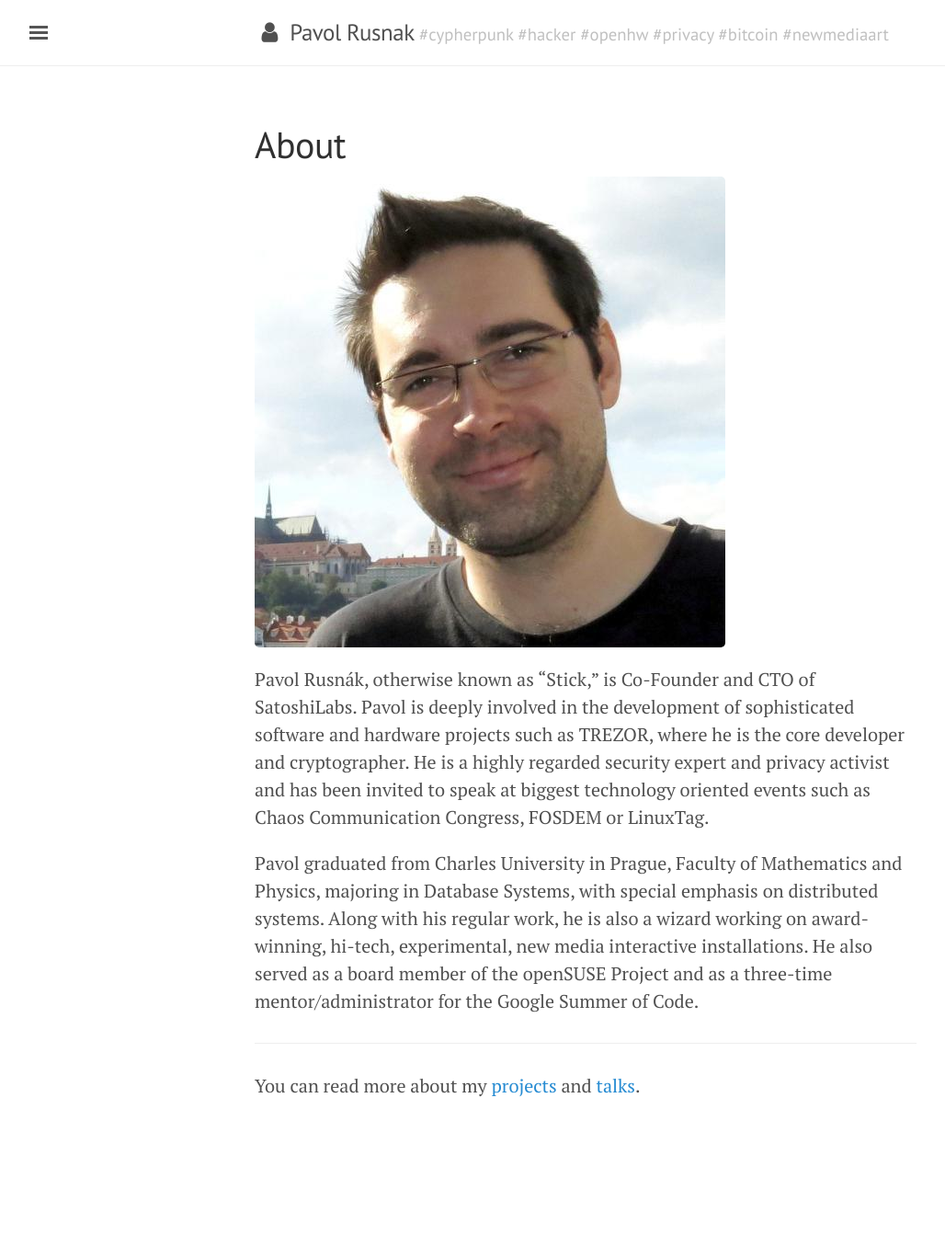
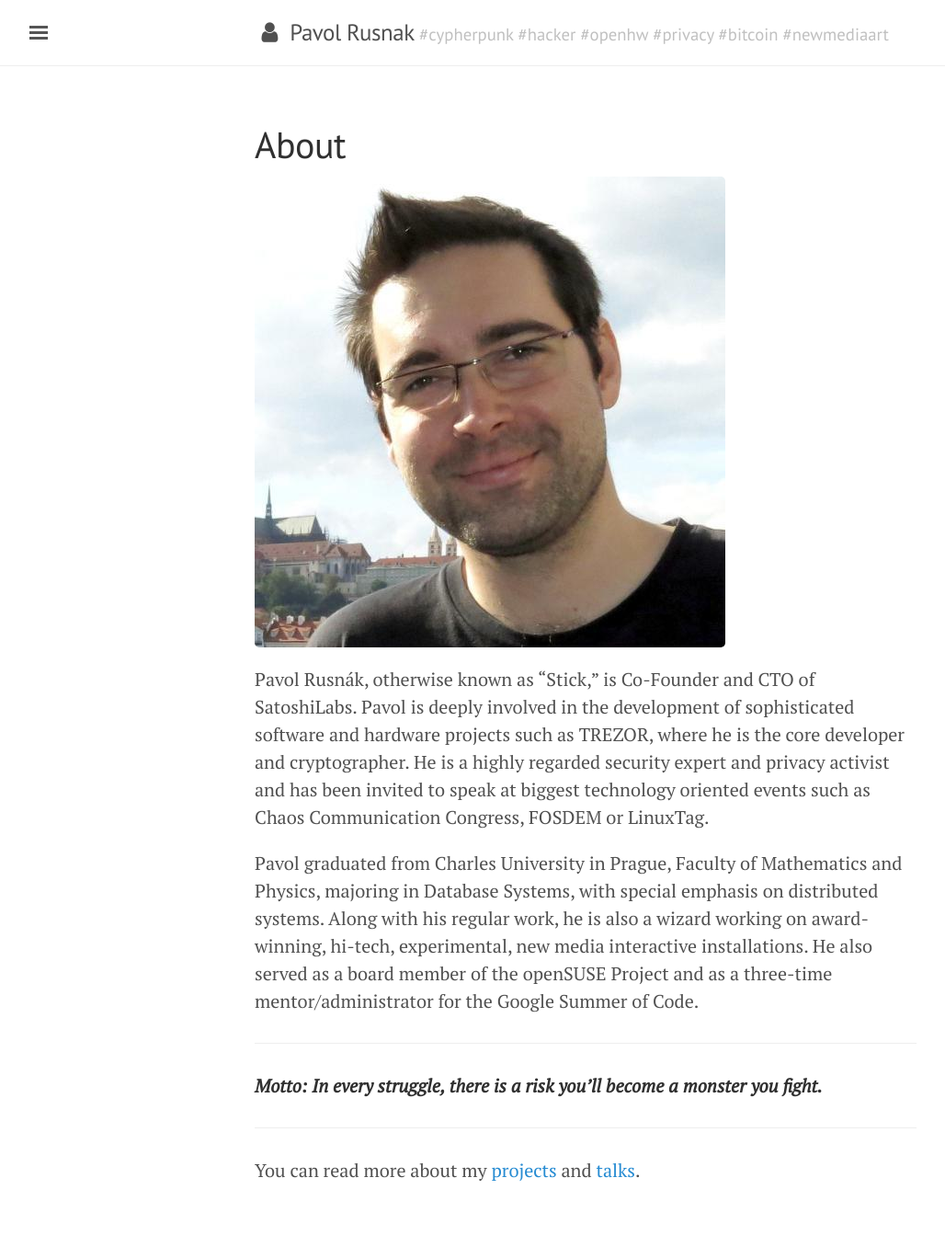
Before and after one commit to prusnak/rusnak.io, a Jekyll site: the page built from about.md, in a window 1280 px wide. Shown: the whole page at 92% size, without its empty margins (3-1031 px from the left). Built offline with Jekyll 4.4.1, drawn with Linux system fonts in a browser that asks for light colours; nearby versions of some CDN libraries; before the commit the page ends 1276 px from its top, so only the background shows below that.

Commit message:
add motto to about

```diff
--- a/about.md
+++ b/about.md
@@ -23,4 +23,8 @@
 
 ----
 
+***Motto: In every struggle, there is a risk you'll become a monster you fight.***
+
+----
+
 You can read more about my [projects](/projects) and [talks](/talks).
```
